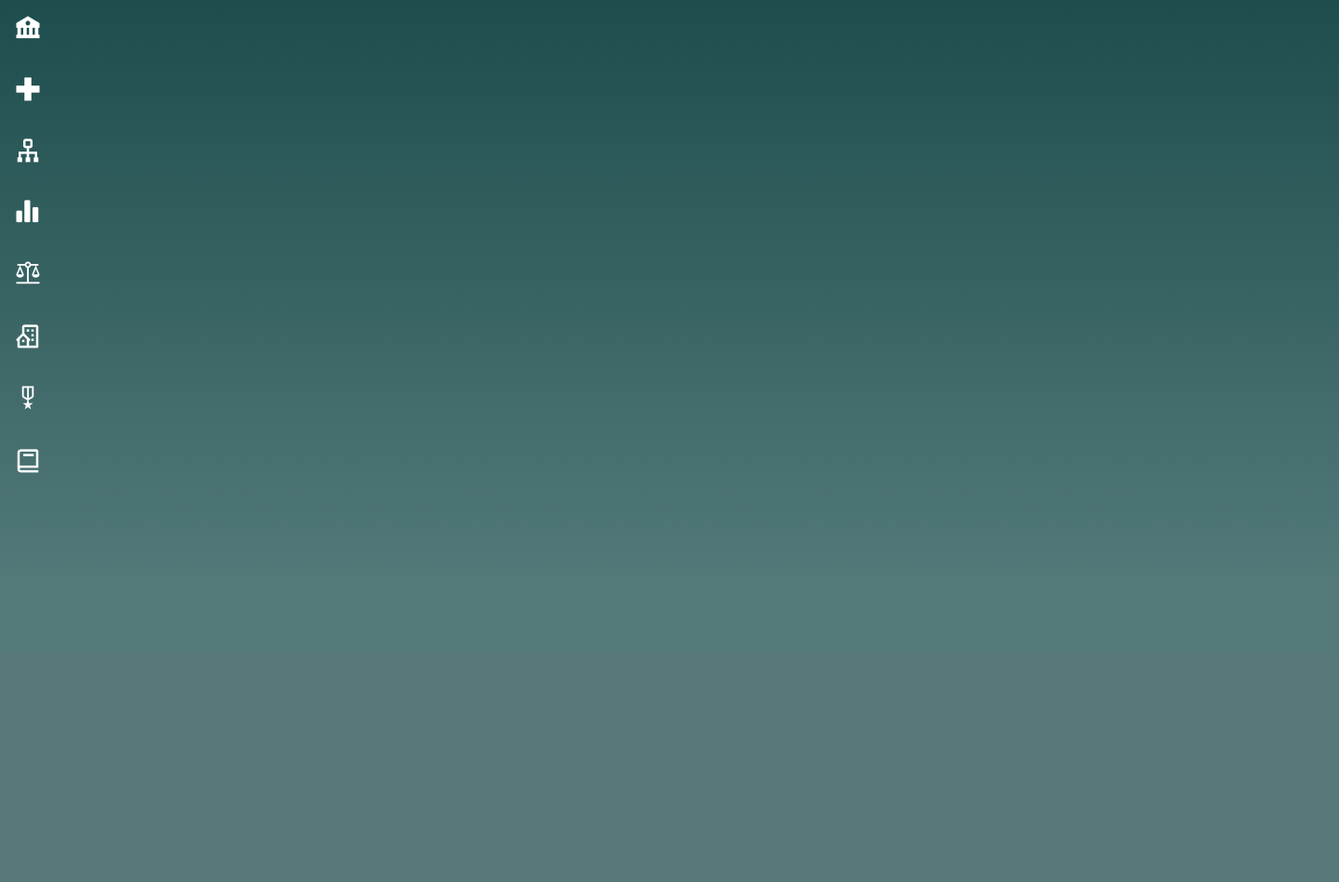
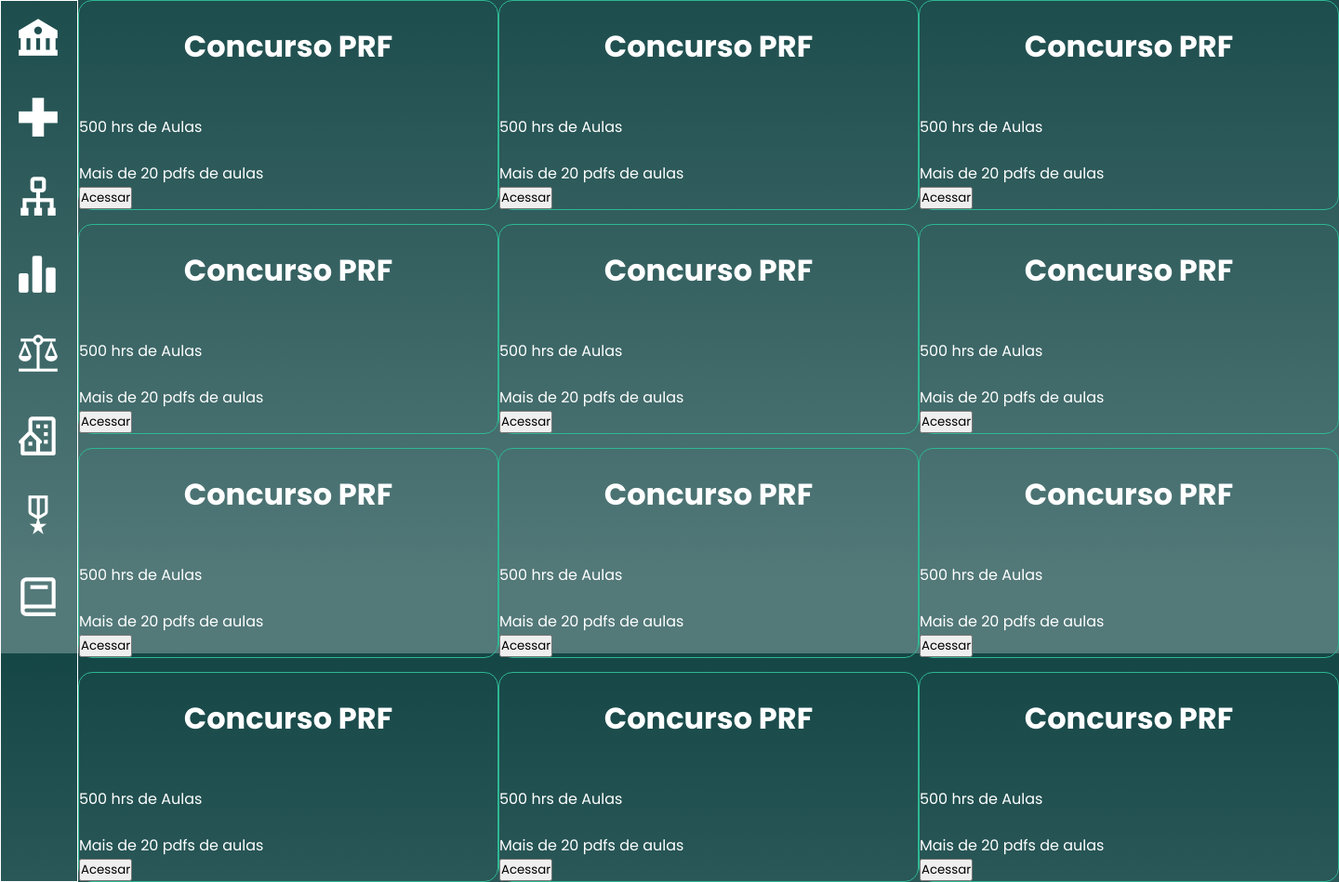
Before and after one commit to andd38/ProjetoTCC, a PHP site: page /html/pesquisa.html in a window 1440 px wide. Shown: the part 97-1046 px from the top of the page at 93% size. Before the commit the page ends 625 px from the top, so only its background shows below. Run offline with PHP 8.4, Linux system fonts and the light colour scheme.

Commit message:
pagina presqusa
Co-Authored-By: Denys343454 <130403616+Denys343454@users.noreply.github.com>
Co-Authored-By: MatheusXD1 <108773341+MatheusXD1@users.noreply.github.com>
Co-Authored-By: Eduardo Cunha <130495435+SenpaiDEV04@users.noreply.github.com>

```diff
--- a/css/pesquisa.css
+++ b/css/pesquisa.css
@@ -158,17 +158,43 @@ button:hover{
       width: 25px;
       font-size: 20px;
   }
+  .areas{
+    display: flex;
+  }
   .areas > nav {
     display: flex;
     flex-direction: column;
-    width: 50px;
+    width: 100px;
+    border: #fff solid 1px;
 
   }
+  .areas > .conteudo{
+    color: #fff;
+    margin: auto;
+    display: flex;
+    flex-direction: column;
+    gap: 15px;
+
+
+  }
+  .carta {
+    border: rgb(45, 184, 147) solid 1px;
+    width: 450px;
+    border-radius: 15px;
+    transition: 0.8s;
+  }
+  .carta:hover{
+    transform: translateY(-15px);
+
+  }
+  .carta h1{
+    text-align: center;
+  }
  .icons{
-    font-size: 30px;
+    font-size: 50px;
  }
  #icons{
-    font-size: 30px;
+    font-size: 50px;
     color: #fff;
     font-weight: bold;
  }
--- a/html/pesquisa.html
+++ b/html/pesquisa.html
@@ -57,20 +57,119 @@
     <main>
         <div class="areas">
 
-          <nav>
-            <a href="#"><i class='bx bxs-bank icons'></i></a>
-            <a href="#"><i class='bx bx-plus-medical icons'></i></a>
-            <a href="#"><i class='bx bx-sitemap icons'></i></a>
-            <a href="#"><i class='bx bxs-bar-chart-alt-2 icons'></i></a>
-            <a href="#"><span id= 'icons' class="material-symbols-outlined icons">
-                balance
-                </span></i></a>
-            <a href="#"><i class='bx bx-building-house icons'></i></a>
-            <a href="#"><span id = "icons" class="material-symbols-outlined icons">
-                military_tech
-                </span></a>
-            <a href="#"><i class='bx bx-book icons'></i></a>
-        </nav>
+            <nav>
+                <a href="#"><abbr title="Carreira Bancarios"><i class='bx bxs-bank icons'></abbr></i></a>
+                <a href="#"><abbr title="Carreira medicina"><i class='bx bx-plus-medical icons'></abbr></i></a>
+                <a href="#"><abbr title=" Carreira tecnologia"><i class='bx bx-sitemap icons'></abbr></i></a>
+                <a href="#"><abbr title="Carreira administração"><i class='bx bxs-bar-chart-alt-2 icons'></abbr></i></a>
+                <a href="#"><abbr title="Carreira direito">
+                    <span id= 'icons' class="material-symbols-outlined icons">
+                        balance
+                        </span>
+                </abbr></i></a>
+                <a href="#"><abbr title=" Carreira engenharia"><i class='bx bx-building-house icons'></abbr></i></a>
+                <a href="#"><abbr title=" Carreira militar">
+                    <span id = "icons" class="material-symbols-outlined icons">
+                        military_tech
+                        </span>
+                </abbr></a>
+                <a href="#"><abbr title="Carreira vestibular"><i class='bx bx-book icons'></abbr></i></a>
+            </nav>
+
+            <div class="conteudo">
+                <div class="carta">
+                    <br><h1>Concurso PRF</h1></br>
+                    <br>500 hrs de Aulas</br>
+                    <br>Mais de 20 pdfs de aulas
+                    <br><button>Acessar</button>
+
+                </div>
+                <div class="carta">
+                    <br><h1>Concurso PRF</h1></br>
+                    <br>500 hrs de Aulas</br>
+                    <br>Mais de 20 pdfs de aulas
+                    <br><button>Acessar</button>
+
+                </div>
+                <div class="carta">
+                    <br><h1>Concurso PRF</h1></br>
+                    <br>500 hrs de Aulas</br>
+                    <br>Mais de 20 pdfs de aulas
+                    <br><button>Acessar</button>
+
+                </div>
+                <div class="carta">
+                    <br><h1>Concurso PRF</h1></br>
+                    <br>500 hrs de Aulas</br>
+                    <br>Mais de 20 pdfs de aulas
+                    <br><button>Acessar</button>
+
+                </div>
+
+            </div>
+            <div class="conteudo">
+                <div class="carta">
+                    <br><h1>Concurso PRF</h1></br>
+                    <br>500 hrs de Aulas</br>
+                    <br>Mais de 20 pdfs de aulas
+                    <br><button>Acessar</button>
+
+                </div>
+                <div class="carta">
+                    <br><h1>Concurso PRF</h1></br>
+                    <br>500 hrs de Aulas</br>
+                    <br>Mais de 20 pdfs de aulas
+                    <br><button>Acessar</button>
+
+                </div>
+                <div class="carta">
+                    <br><h1>Concurso PRF</h1></br>
+                    <br>500 hrs de Aulas</br>
+                    <br>Mais de 20 pdfs de aulas
+                    <br><button>Acessar</button>
+
+                </div>
+                <div class="carta">
+                    <br><h1>Concurso PRF</h1></br>
+                    <br>500 hrs de Aulas</br>
+                    <br>Mais de 20 pdfs de aulas
+                    <br><button>Acessar</button>
+
+                </div>
+
+            </div>
+            <div class="conteudo">
+                <div class="carta">
+                    <br><h1>Concurso PRF</h1></br>
+                    <br>500 hrs de Aulas</br>
+                    <br>Mais de 20 pdfs de aulas
+                    <br><button>Acessar</button>
+
+                </div>
+                <div class="carta">
+                    <br><h1>Concurso PRF</h1></br>
+                    <br>500 hrs de Aulas</br>
+                    <br>Mais de 20 pdfs de aulas
+
+                    <br><button>Acessar</button>
+
+                </div>
+                <div class="carta">
+                    <br><h1>Concurso PRF</h1></br>
+                    <br>500 hrs de Aulas</br>
+                    <br>Mais de 20 pdfs de aulas
+                    <br><button>Acessar</button>
+
+                </div>
+                <div class="carta">
+                    <br><h1>Concurso PRF</h1></br>
+                    <br>500 hrs de Aulas</br>
+                    <br>Mais de 20 pdfs de aulas
+                    <br><button>Acessar</button>
+
+                </div>
+
+            </div>
         </div>
     </main>
     <footer>
```
